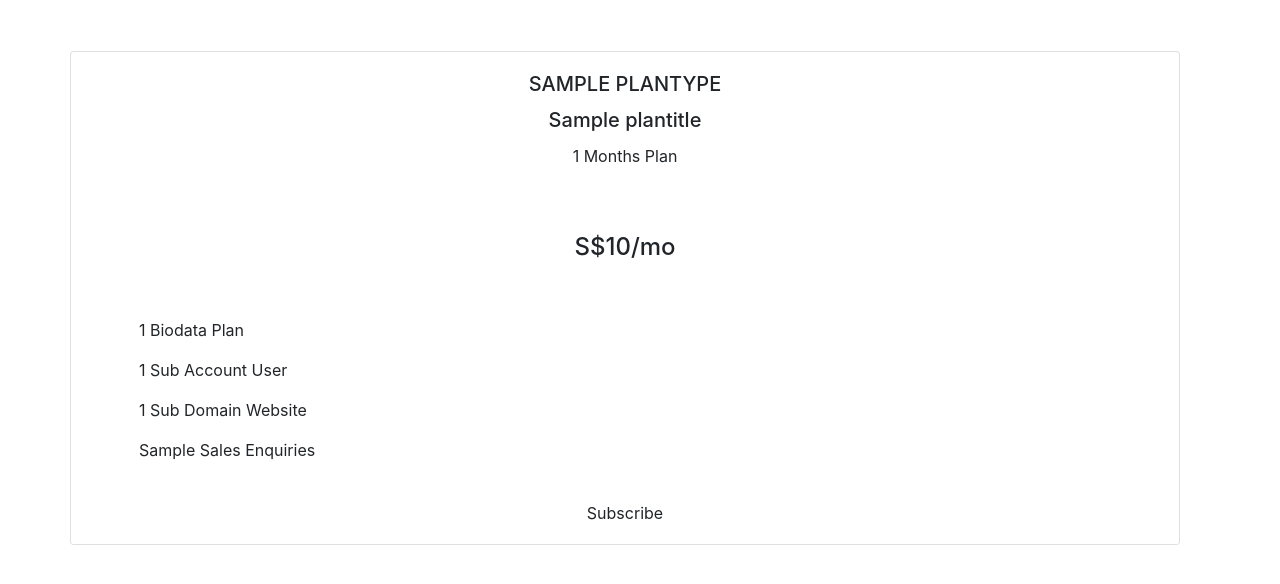
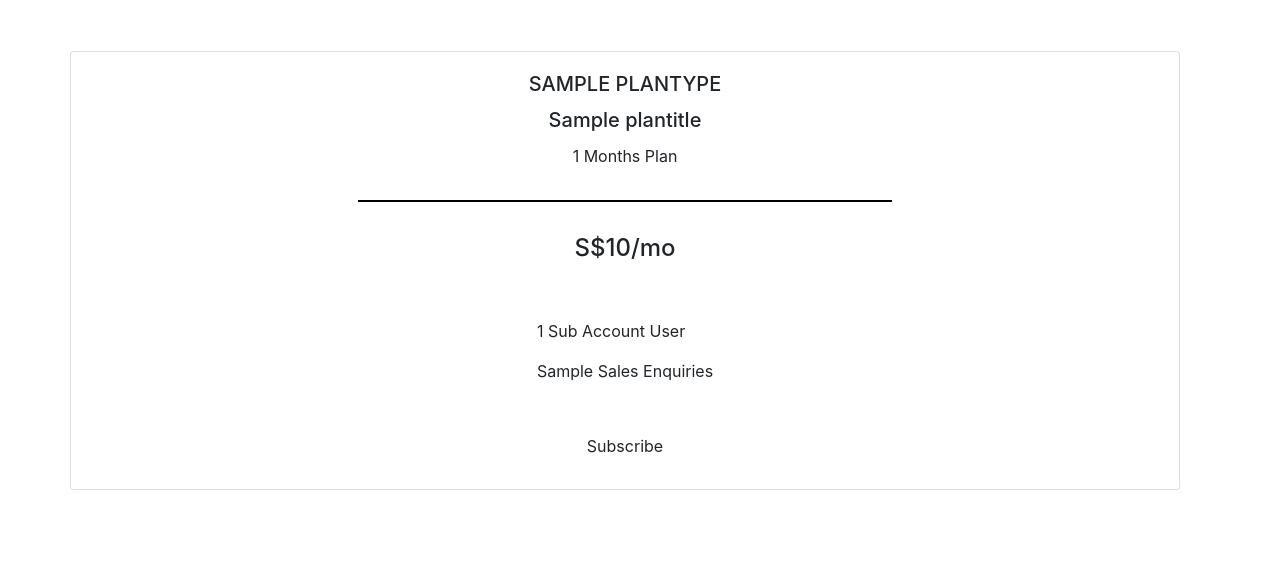
Before and after one commit to Oraclebun/om-assess, a Django app: template subplans/templates/subplans/index.template.html in a window 1280 px wide. Shown: the part 187-771 px from the top of the page. Run offline with Django 3.2, Linux system fonts and the light colour scheme; the template is opened without the code that fills it: values that come from a table or form of the project are taken from there, others are empty; tables that the repository leaves empty hold one stand-in row (values such as "Sample post"); some libraries are stand-ins or nearby versions.

Commit message:
change query to get by exact plan name, style hr element in cards, change template to show only Sales and Status Summary if selected plan is CRM Solution, add javascript to swap e-doc and sub-acc info position if plan is CRM only

```diff
--- a/static/css/styles.css
+++ b/static/css/styles.css
@@ -8,10 +8,6 @@
 
 .btn-yellow{
     background-color: #ffda5c;
-}
-
-.card-body{
-    display: grid;
 }
 
 .card-footer{
@@ -37,8 +33,25 @@
     background-color: #fff3cb;
 }
 
+.ct-overflow {
+  overflow: hidden;
+  max-height: 1.3em;
+  text-align: center;
+}
+
+/*hr tag style*/
+.divider-1{
+    border-top: 2px solid black;
+    width: 50%;
+}
+
 h6{
     color: black
+}
+
+.package-content{
+    display: grid;
+    justify-content: center;
 }
 
 .page-header{
--- a/static/js/main.js
+++ b/static/js/main.js
@@ -26,4 +26,29 @@ periodSelectElement.addEventListener('change', (event) => {
 
 });
 
+
+//if the selected plan is CRM Sol only,
+if (planSelectedIndex = 2){
+// Get a reference to the parent node
+let parentDiv0 = document.getElementsByClassName("e-doc")[0].parentNode;
+let parentDiv1 = document.getElementsByClassName("e-doc")[1].parentNode;
+let parentDiv2 = document.getElementsByClassName("e-doc")[2].parentNode;
+
+//Get all the elements with e-doc info
+let eDocNum0 = document.getElementsByClassName("e-doc")[0];
+let eDocNum1 = document.getElementsByClassName("e-doc")[1];
+let eDocNum2 = document.getElementsByClassName("e-doc")[2];
+
+//Get all the elements with sub-account info
+let subAcc0 = document.getElementsByClassName("sub-acc")[0];
+let subAcc1 = document.getElementsByClassName("sub-acc")[1];
+let subAcc2 = document.getElementsByClassName("sub-acc")[2];
+
+//move the location of sub-account before e-doc
+parentDiv0.insertBefore(subAcc0, eDocNum0);
+parentDiv1.insertBefore(subAcc1, eDocNum1);
+parentDiv2.insertBefore(subAcc2, eDocNum2);
+}
+
+
 });
--- a/subplans/models.py
+++ b/subplans/models.py
@@ -29,7 +29,8 @@ class PlanDetail(models.Model):
     no_of_biodata = models.IntegerField(blank=True, null=True)
     no_of_emp_e_doc = models.IntegerField(blank=True, null=True)
     no_of_subaccount = models.IntegerField(blank=False, null=False)
-    no_of_subdomain_website = models.IntegerField(blank=False, null=False, default=1)
+    no_of_subdomain_website = models.IntegerField(blank=True, null=True,
+                                                  default=1)
     no_sales_enquiries = models.CharField(blank=True, max_length=20)
     color_scheme = models.CharField(blank=False, max_length=20)
 
--- a/subplans/templates/subplans/index.template.html
+++ b/subplans/templates/subplans/index.template.html
@@ -18,17 +18,17 @@ Subscription Plans Home Page
       <label for="inputPlan"></label>
       <select id="inputPlan" name="query" class="form-control">
         <!--<option value="">Choose one of below plans...</option>-->
-        <option value="biodata & crm solution">Biodata & CRM Solution Plan(Save &gt; 21%)</option>
+        <option value="biodata & crm solution plan">Biodata & CRM Solution Plan(Save &gt; 21%)</option>
         <option value="biodata plan">Biodata Plan Only</option>
-        <option value="crm only">CRM Solution Plan Only</option>
+        <option value="crm solution plan">CRM Solution Plan Only</option>
       </select>
     </div>
     <div class="form-group col-sm-4">
       <label for="inputPeriod"></label>
       <select id="inputPeriod" name="period" class="form-control">
         <option value="3" selected>3 months</option>
-        <option value="6">6 months</option>
-        <option value="12">12 months</option>
+        <option value="6">6 months (Save 5%)</option>
+        <option value="12">12 months (Save 10%)</option>
       </select>
     </div>
   </div>
@@ -43,7 +43,7 @@ Subscription Plans Home Page
     <div class="card-body">
     <div class="card-custom-header">
       <h5 class="card-title">{{plan.plan_type|upper}}</h5>
-      <h5 class="card-title">{{plan.name|truncatechars:23}}</h5>
+      <h5 class="card-title ct-overflow">{{plan.name}}</h5>
       <p>{{plan.subscription_period}} Months Plan</p>
     </div>
     {%if plan.plan_type.name == "Standard" %}
@@ -51,24 +51,36 @@ Subscription Plans Home Page
     <p class="mt-1 mb-1">Most Popular Plan</p>
     </div>
     {%else%}
-      <hr>
+      <hr class="divider-1">
     {% endif %}
-      <div class="price-box d-flex justify-content-center">
-      <h4 class="mt-3 price-text">S${{plan.price|floatformat:0}}/mo</h4>
+      <div class="d-flex justify-content-center">
+      <h4 class="mt-3">S${{plan.price|floatformat:0}}/mo</h4>
       </div>
-      <div class="mt-5 ml-5">
+      <div class="mt-5 package-content">
+      {%if 'Biodata' in plan.name.name %}
       <p class="card-text">{{plan.no_of_biodata}} Biodata Plan</p>
+      {% endif %}
+
+      {% if plan.name.name == "CRM Solution Plan" %}
+      <p class="card-text">Sales Summary</p>
+      <p class="card-text">Status Summary</p>
+      {% endif %}
+
       {%if 'CRM' in plan.name.name %}
-      <p class="card-text">{{plan.no_of_emp_e_doc}} Employer E-Document</p>
+      <p class="card-text e-doc">{{plan.no_of_emp_e_doc}} Employer E-Document</p>
       {% endif %}
-      <p class="card-text">{{plan.no_of_subaccount}} Sub Account User</p>
+      <p class="card-text sub-acc">{{plan.no_of_subaccount}} Sub Account User</p>
+      {%if 'Biodata' in plan.name.name %}
       <p class="card-text">{{plan.no_of_subdomain_website}} Sub Domain Website</p>
+      {% endif %}
+
     {% if plan.no_sales_enquiries and plan.no_sales_enquiries.strip %}
       <p class="card-text">{{plan.no_sales_enquiries}} Sales Enquiries</p>
     {% endif %}
+
       </div>
     </div>  <!--end card body-->
-    <div class="card-footer d-flex justify-content-center">
+    <div class="card-footer d-flex justify-content-center py-4">
       <button class="btn btn-{{plan.color_scheme}}" type="submit">Subscribe</button>
     </div>
   </div>
```
Also changed, not shown: subplans/views.py (+5 -3 lines), subplans/migrations/0008_auto_20200904_1459.py (added).
